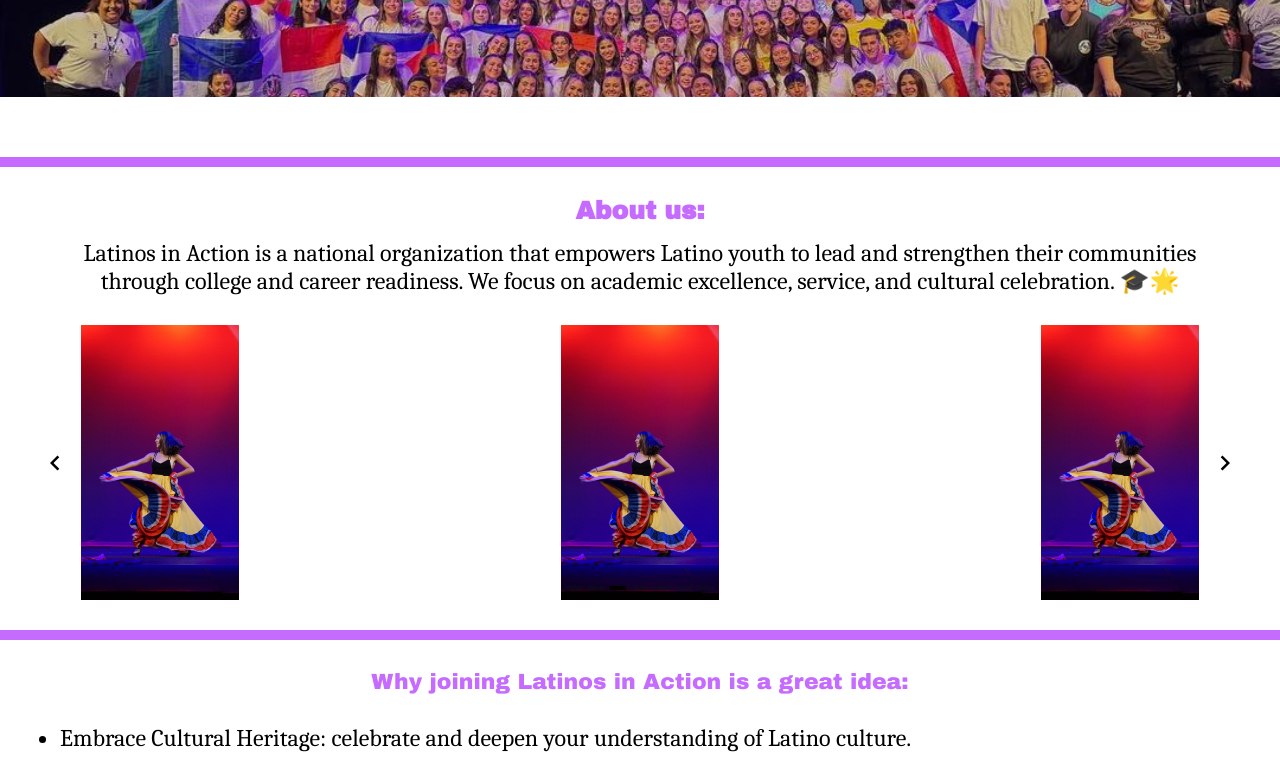
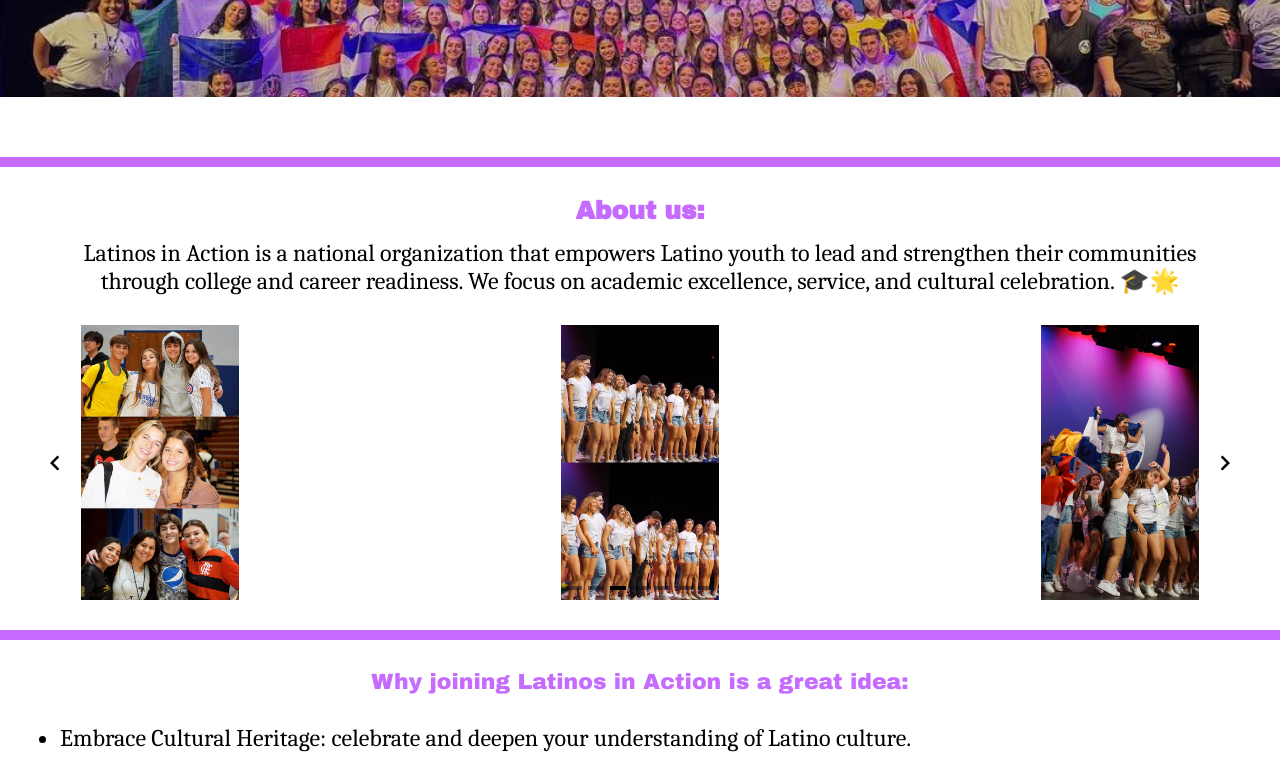
Before and after one commit to woxkey/lations-in-actions, a Vue app: page / in a window 1280 px wide. Shown: the part 377-1152 px from the top of the page. Built offline with nearby package versions, Linux system fonts and the light colour scheme.

Commit message:
remove comments

```diff
--- a/src/App.vue
+++ b/src/App.vue
@@ -2,13 +2,13 @@
 import 'vue3-carousel/dist/carousel.css'
 import { Carousel, Slide, Pagination, Navigation } from 'vue3-carousel'
 import FirstSlide from './components/FirstSlide.vue'
-// import SecondSlide from './components/SecondSlide.vue'
-// import ThirdSlide from './components/ThirdSlide.vue'
-// import FourthSlide from './components/FourthSlide.vue'
-// import FifthSlide from './components/FifthSlide.vue'
-// import SixthSlide from './components/SixthSlide.vue'
-// import SeventhSlide from './components/SeventhSlide.vue'
-// import EitghSlide from './components/EitghSlide.vue'
+import SecondSlide from './components/SecondSlide.vue'
+import ThirdSlide from './components/ThirdSlide.vue'
+import FourthSlide from './components/FourthSlide.vue'
+import FifthSlide from './components/FifthSlide.vue'
+import SixthSlide from './components/SixthSlide.vue'
+import SeventhSlide from './components/SeventhSlide.vue'
+import EitghSlide from './components/EitghSlide.vue'
 
 export default {
   name: 'App',
@@ -18,13 +18,13 @@ export default {
     Pagination,
     Navigation,
     FirstSlide,
-    // SecondSlide,
-    // ThirdSlide,
-    // FourthSlide,
-    // FifthSlide,
-    // SixthSlide,
-    // SeventhSlide,
-    // EitghSlide
+    SecondSlide,
+    ThirdSlide,
+    FourthSlide,
+    FifthSlide,
+    SixthSlide,
+    SeventhSlide,
+    EitghSlide
   },
   data() {
     return {
@@ -51,14 +51,14 @@ export default {
     <div class="container">
       <Carousel class="carousel" :autoplay="2000" :wrapAround="true" :transition="500" items-to-show="2.5" :items-to-show="1.5">
         <Slide v-for="(slidePath, idx) in slidesPaths" :key="slide">
-          <FirstSlide  />
-          <!-- <SecondSlide v-if="idx === 1" /> -->
-          <!-- <ThirdSlide v-if="idx === 2" />
+          <FirstSlide v-if="idx === 0" />
+          <SecondSlide v-if="idx === 1" />
+          <ThirdSlide v-if="idx === 2" />
           <FourthSlide v-if="idx === 3" />
           <EitghSlide v-if="idx === 4" />
           <SixthSlide v-if="idx === 5" />
           <SeventhSlide v-if="idx === 6" />
-          <FifthSlide v-if="idx === 7" /> -->
+          <FifthSlide v-if="idx === 7" />
         </slide>
         <template #addons>
           <Navigation />
```
